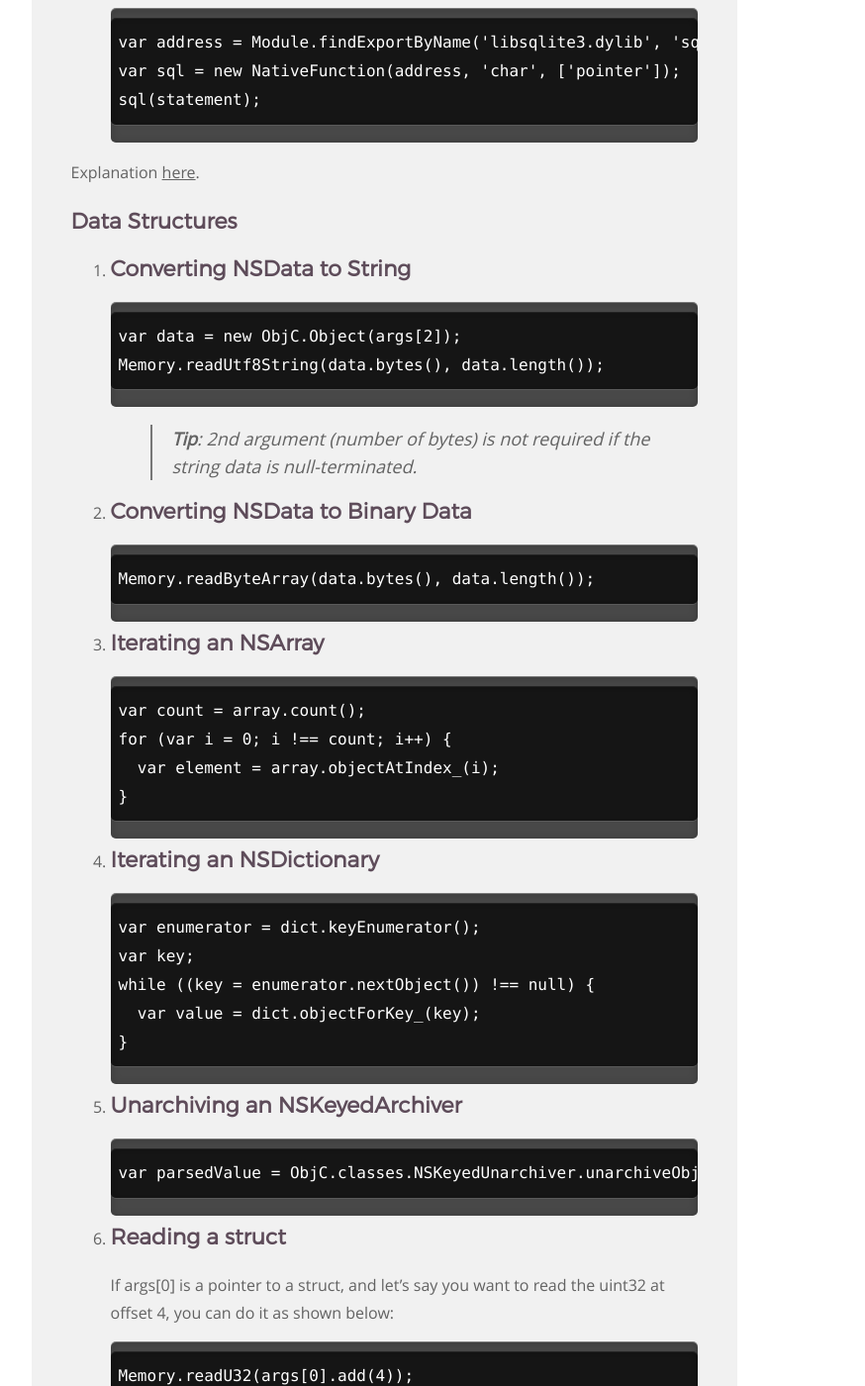
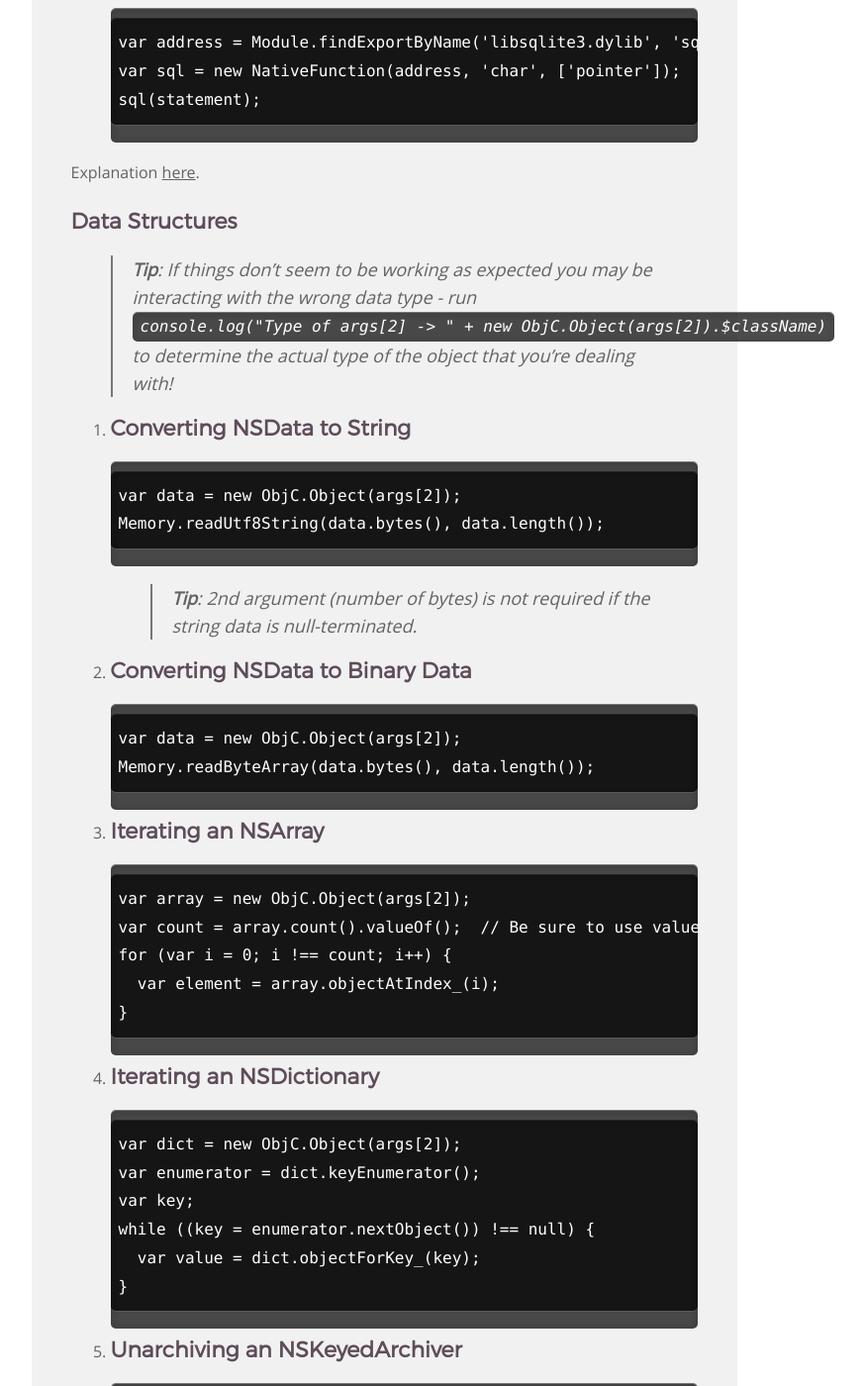
Before and after one commit to frida/frida-website, a Jekyll site: the page built from _docs/examples/ios.md, in a window 1280 px wide and 1400 px high, scrolled down 2555 px. Shown: the whole window at 99% size, without its empty margins (364-1238 px from the left). Built offline with Jekyll 4.4.1, drawn with Linux system fonts in a browser that asks for light colours.

Commit message:
Add in a few updates to the iOS/ObjC docs (#104)
There were a few things that were somewhat confusing to me when looking
at this, so I tried to clarify them here.

````diff
--- a/_docs/examples/ios.md
+++ b/_docs/examples/ios.md
@@ -101,6 +101,8 @@ Explanation [here](https://gist.github.com/dpnishant/c7c6b47ebfd8cd671ecf).
 
 ## Data Structures
 
+>**Tip**: If things don't seem to be working as expected you may be interacting with the wrong data type - run `console.log("Type of args[2] -> " + new ObjC.Object(args[2]).$className)` to determine the actual type of the object that you're dealing with!
+
 1. Converting NSData to String
 -
 ```
@@ -112,13 +114,15 @@ Memory.readUtf8String(data.bytes(), data.length());
 2. Converting NSData to Binary Data
 -
 ```
+var data = new ObjC.Object(args[2]);
 Memory.readByteArray(data.bytes(), data.length());
 ```
 
 3. Iterating an NSArray
 -
 ```
-var count = array.count();
+var array = new ObjC.Object(args[2]);
+var count = array.count().valueOf();  // Be sure to use valueOf!
 for (var i = 0; i !== count; i++) {
   var element = array.objectAtIndex_(i);
 }
@@ -127,6 +131,7 @@ for (var i = 0; i !== count; i++) {
 4. Iterating an NSDictionary
 -
 ```
+var dict = new ObjC.Object(args[2]);
 var enumerator = dict.keyEnumerator();
 var key;
 while ((key = enumerator.nextObject()) !== null) {
````
